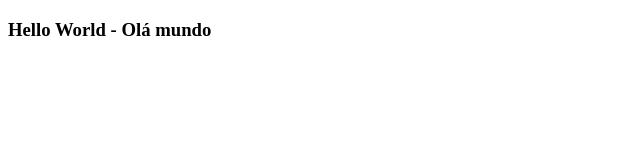
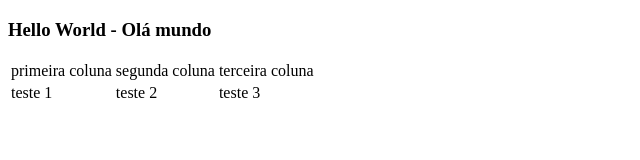
Before and after one commit to brunoricardofirmino/HelloWorld, a plain HTML site: page index.html in a window 1280 px wide. Shown: the whole page, without its empty margins (0-640 px from the left). Drawn offline with Linux system fonts and the light colour scheme.

Commit message:
Add files via upload

```diff
--- a/index.html
+++ b/index.html
@@ -27,12 +27,30 @@
 		</article>
 
 
+    </section
+
+    <section>
+
+        <table>
+            <tr>
+            <td>primeira coluna</td>
+            <td>segunda coluna</td>
+            <td>terceira coluna</td>
+            </tr>
+            <tr>
+                <td>teste 1</td>
+                <td>teste 2</td>
+                <td>teste 3</td>
+            </tr>
 
 
 
 
+        </table>
 
-	</section
+
+
+    </section>
 
 
 
```
